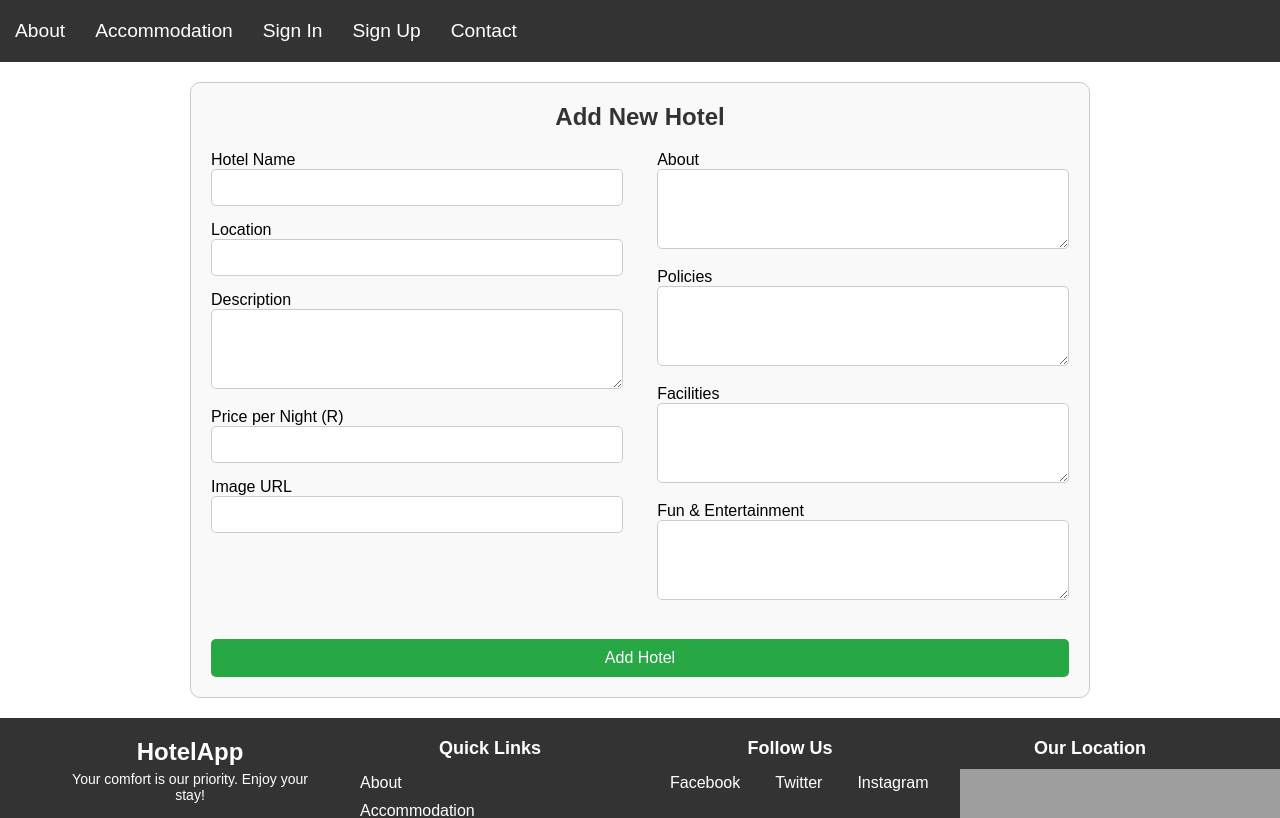
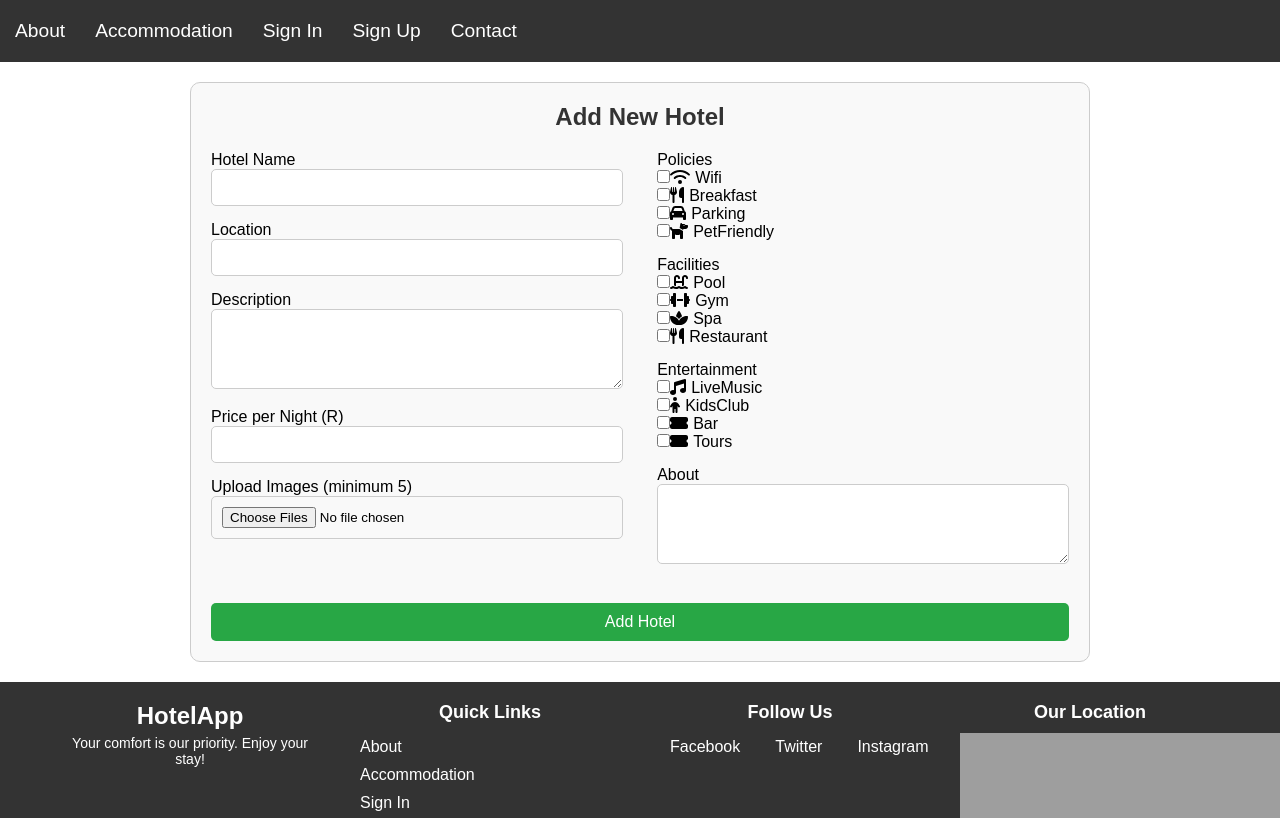
Before and after one commit to Nosihle-Mthembu/Firebase---Task-11, a React (Vite) app: page /Form in a window 1280 px wide. Shown: the top 818 px of the page. Built offline with nearby package versions, Linux system fonts and the light colour scheme; grey boxes are pictures that could not be loaded.

Commit message:
chore:added icons on the hotel addition

```diff
--- a/package.json
+++ b/package.json
@@ -13,6 +13,8 @@
     "@emotion/react": "^11.13.3",
     "@emotion/styled": "^11.13.0",
     "@fortawesome/fontawesome-free": "^6.6.0",
+    "@fortawesome/free-solid-svg-icons": "^6.6.0",
+    "@fortawesome/react-fontawesome": "^0.2.2",
     "@mui/material": "^6.1.4",
     "@mui/styled-engine-sc": "^6.1.4",
     "@reduxjs/toolkit": "^2.3.0",
--- a/src/components/AdminProfile.jsx
+++ b/src/components/AdminProfile.jsx
@@ -3,7 +3,6 @@ import { useNavigate } from 'react-router-dom';
 import { deleteHotel, updateHotel } from '../features/hotelSlice';
 import { useState } from 'react';
 import { IoAddCircleOutline, IoClose } from "react-icons/io5";
-import { MdOpacity } from 'react-icons/md';
 import { FiCamera } from 'react-icons/fi'; // New icon for image upload
 
 const AdminPage = () => {
@@ -89,13 +88,11 @@ const AdminPage = () => {
 
   const handleUpdateAdmin = () => {
     setIsEditingAdmin(false);
-    // Logic to update the admin details
     console.log('Admin details updated:', adminDetails);
   };
 
   const handleDeleteAdmin = () => {
     if (window.confirm('Are you sure you want to delete your account? This action is irreversible.')) {
-      // Logic to delete the admin account
       console.log('Admin account deleted');
       navigate('/');
     }
@@ -115,9 +112,9 @@ const AdminPage = () => {
                 alt="Profile of the admin"
                 className="rounded-full border-4 border-white"
                 style={{ borderRadius: "100%", width: '150px', height: '150px', cursor: 'pointer' }}
-                onClick={() => document.getElementById('image-upload').click()} // Trigger file input click
+                onClick={() => document.getElementById('image-upload').click()}
               />
-              <FiCamera style={styles.cameraIcon} /> {/* Camera icon for image upload */}
+              <FiCamera style={styles.cameraIcon} />
               <input
                 type="file"
                 id="image-upload"
@@ -269,7 +266,8 @@ const styles = {
   },
   content: {
     flexGrow: 1,
-    padding: '20px'
+    padding: '20px',
+    transition: 'margin-left 0.3s', // Smooth transition for content margin
   },
   header: {
     display: 'flex',
@@ -282,63 +280,43 @@ const styles = {
     fontWeight: 'bold'
   },
   sidebar: {
+    position: 'fixed',
+    top: 0,
+    left: 0,
     width: '250px',
-    position: 'fixed',
-    left: 0,
-    top: 0,
-    bottom: 0,
-    backgroundColor: '#f8f8f8',
-    padding: '20px',
-    overflowY: 'auto'
+    height: '100%',
+    backgroundColor: '#fff',
+    borderRight: '1px solid #ccc',
+    zIndex: 1000,
+    transition: 'transform 0.3s ease-in-out',
+    boxShadow: '2px 0 5px rgba(0,0,0,0.1)'
   },
   closeButton: {
     fontSize: '24px',
-    color: '#333',
+    background: 'none',
+    border: 'none',
     cursor: 'pointer',
-    marginBottom: '20px'
-  },
-  logoutButton: {
-    padding: '10px 20px',
-    backgroundColor: '#d9534f',
-    color: '#fff',
-    borderRadius: '4px',
-    cursor: 'pointer'
+    position: 'absolute',
+    top: '10px',
+    right: '10px'
   },
   accommodationCards: {
     display: 'grid',
-    gridTemplateColumns: 'repeat(3, 1fr)',
+    gridTemplateColumns: 'repeat(auto-fill, minmax(300px, 1fr))',
     gap: '20px'
   },
   accommodationCard: {
-    padding: '15px',
-    backgroundColor: '#fff',
+    padding: '20px',
+    border: '1px solid #ddd',
     borderRadius: '8px',
-    boxShadow: '0 4px 8px rgba(0, 0, 0, 0.1)',
-    transition: 'transform 0.4s ease-in-out',
-    '&:hover': {
-      transform: 'scale(1.05)'
-    }
+    boxShadow: '0 2px 8px rgba(0,0,0,0.1)',
+    textAlign: 'center'
   },
-  cameraIcon: {
-    position: 'absolute',
-    // bottom: 0,
-    right: 0,
-    fontSize: '24px',
-    color: '#fff',
-    backgroundColor: '#007bff',
-    borderRadius: '50%',
-    padding: '8px',
+  accommodationImage: {
+    width: '100%',
+    height: 'auto',
+    borderRadius: '8px',
     cursor: 'pointer'
-  },
-  imageUpload: {
-    display: 'none'
-  },
-  input: {
-    width: '100%',
-    padding: '8px',
-    marginBottom: '10px',
-    border: '1px solid #ddd',
-    borderRadius: '4px'
   },
   actions: {
     display: 'flex',
@@ -346,33 +324,73 @@ const styles = {
     marginTop: '10px'
   },
   saveButton: {
-    backgroundColor: '#5cb85c',
-    color: '#fff',
-    padding: '10px 20px',
-    borderRadius: '4px',
+    backgroundColor: '#4CAF50',
+    color: 'white',
+    padding: '10px 15px',
+    border: 'none',
+    borderRadius: '5px',
     cursor: 'pointer'
   },
   cancelButton: {
-    backgroundColor: '#f0ad4e',
-    color: '#fff',
-    padding: '10px 20px',
-    borderRadius: '4px',
+    backgroundColor: '#f44336',
+    color: 'white',
+    padding: '10px 15px',
+    border: 'none',
+    borderRadius: '5px',
+    cursor: 'pointer'
+  },
+  editButton: {
+    backgroundColor: '#2196F3',
+    color: 'white',
+    padding: '10px 15px',
+    border: 'none',
+    borderRadius: '5px',
     cursor: 'pointer'
   },
   deleteButton: {
-    backgroundColor: '#d9534f',
-    color: '#fff',
-    padding: '10px 20px',
-    borderRadius: '4px',
+    backgroundColor: '#f44336',
+    color: 'white',
+    padding: '10px 15px',
+    border: 'none',
+    borderRadius: '5px',
+    cursor: 'pointer'
+  },
+  logoutButton: {
+    backgroundColor: '#f44336',
+    color: 'white',
+    padding: '10px 15px',
+    border: 'none',
+    borderRadius: '5px',
     cursor: 'pointer'
   },
   addIcon: {
-    fontSize: '36px',
-    color: '#007bff',
+    position: 'fixed',
+    bottom: '20px',
+    right: '20px',
+    fontSize: '40px',
+    color: '#4CAF50',
+    cursor: 'pointer'
+  },
+  input: {
+    width: '100%',
+    padding: '10px',
+    margin: '5px 0',
+    border: '1px solid #ccc',
+    borderRadius: '4px'
+  },
+  imageUpload: {
+    display: 'none'
+  },
+  ProfileContainer: {
+    margin: '20px'
+  },
+  cameraIcon: {
+    position: 'absolute',
+    bottom: '5px',
+    right: '5px',
+    color: 'white',
     cursor: 'pointer',
-    position: 'absolute',
-    bottom: '20px',
-    right: '20px'
+    fontSize: '24px'
   }
 };
 
--- a/src/components/hotelAddition.jsx
+++ b/src/components/hotelAddition.jsx
@@ -1,7 +1,20 @@
 import React, { useState, useEffect } from 'react';
 import { useDispatch } from 'react-redux';
-import { addHotel, updateHotel } from '../features/hotelSlice'; // Adjust the import path as necessary
-import { useNavigate } from 'react-router-dom'; // Import useNavigate
+import { addHotel, updateHotel } from '../features/hotelSlice';
+import { useNavigate } from 'react-router-dom';
+import { FontAwesomeIcon } from '@fortawesome/react-fontawesome';
+import {
+    faWifi,
+    faUtensils,
+    faCar,
+    faDog,
+    faSwimmingPool,
+    faDumbbell,
+    faSpa,
+    faMusic,
+    faChild,
+    faTicketAlt,
+} from '@fortawesome/free-solid-svg-icons';
 
 const AddHotelForm = ({ hotelToEdit }) => {
     const [hotelData, setHotelData] = useState({
@@ -9,18 +22,32 @@ const AddHotelForm = ({ hotelToEdit }) => {
         location: '',
         description: '',
         price: '',
-        imageUrl: '',
+        imageUrl: [],
         about: '',
-        policies: '',
-        facilities: '',
-        entertainment: ''
+        policies: {
+            wifi: false,
+            breakfast: false,
+            parking: false,
+            petFriendly: false,
+        },
+        facilities: {
+            pool: false,
+            gym: false,
+            spa: false,
+            restaurant: false,
+        },
+        entertainment: {
+            liveMusic: false,
+            kidsClub: false,
+            bar: false,
+            tours: false,
+        }
     });
-    const [alertMessage, setAlertMessage] = useState(''); // State for handling the success alert
+    const [alertMessage, setAlertMessage] = useState('');
     const dispatch = useDispatch();
-    const navigate = useNavigate(); // Initialize useNavigate
+    const navigate = useNavigate();
 
     useEffect(() => {
-        // If there's hotel data passed as props, populate the form with it (for editing)
         if (hotelToEdit) {
             setHotelData(hotelToEdit);
         }
@@ -34,40 +61,75 @@ const AddHotelForm = ({ hotelToEdit }) => {
         });
     };
 
+    const handleImageChange = (e) => {
+        const files = Array.from(e.target.files);
+        const imageUrls = files.map(file => URL.createObjectURL(file));
+        setHotelData({
+            ...hotelData,
+            imageUrl: imageUrls
+        });
+    };
+
+    const handleCheckboxChange = (category, item) => {
+        setHotelData(prevState => ({
+            ...prevState,
+            [category]: {
+                ...prevState[category],
+                [item]: !prevState[category][item]
+            }
+        }));
+    };
+
     const handleSubmit = (e) => {
         e.preventDefault();
+        if (hotelData.imageUrl.length < 5) {
+            setAlertMessage('Please upload at least 5 images.');
+            return;
+        }
+
         if (hotelToEdit) {
-            // If editing, dispatch the updateHotel action
             dispatch(updateHotel(hotelData));
         } else {
-            // If adding a new hotel, dispatch the addHotel action
             dispatch(addHotel(hotelData));
             setAlertMessage('Hotel added successfully!');
-            console.log('Hotel added:', hotelData);
         }
-        // Reset the form fields after submission
+
         setHotelData({
             name: '',
             location: '',
             description: '',
             price: '',
-            imageUrl: '',
+            imageUrl: [],
             about: '',
-            policies: '',
-            facilities: '',
-            entertainment: ''
+            policies: {
+                wifi: false,
+                breakfast: false,
+                parking: false,
+                petFriendly: false,
+            },
+            facilities: {
+                pool: false,
+                gym: false,
+                spa: false,
+                restaurant: false,
+            },
+            entertainment: {
+                liveMusic: false,
+                kidsClub: false,
+                bar: false,
+                tours: false,
+            }
         });
 
         setTimeout(() => {
             setAlertMessage('');
-            navigate('/adminProfile'); // Navigate to the AdminProfile page after 3 seconds
-        }, 3000); // You can adjust the timeout duration as needed
+            navigate('/adminProfile');
+        }, 3000);
     };
 
     return (
         <div style={styles.container}>
             <h2 style={styles.title}>{hotelToEdit ? 'Edit Hotel' : 'Add New Hotel'}</h2>
-            {/* First column */}
             {alertMessage && <div style={styles.alertStyle}>{alertMessage}</div>}
             <form onSubmit={handleSubmit} style={styles.form}>
                 <div style={styles.column}>
@@ -119,58 +181,68 @@ const AddHotelForm = ({ hotelToEdit }) => {
                         />
                     </div>
                     <div style={styles.formGroup}>
-                        <label htmlFor="imageUrl">Image URL</label>
+                        <label htmlFor="imageUrl">Upload Images (minimum 5)</label>
                         <input
-                            type="text"
+                            type="file"
                             id="imageUrl"
                             name="imageUrl"
-                            value={hotelData.imageUrl}
-                            onChange={handleChange}
+                            onChange={handleImageChange}
                             style={styles.input}
+                            accept="image/*"
+                            multiple
+                            required
                         />
                     </div>
                 </div>
-                {/* Second column */}
                 <div style={styles.column}>
+                    <div style={styles.formGroup}>
+                        <label>Policies</label>
+                        {Object.keys(hotelData.policies).map((policy) => (
+                            <div key={policy}>
+                                <input
+                                    type="checkbox"
+                                    checked={hotelData.policies[policy]}
+                                    onChange={() => handleCheckboxChange('policies', policy)}
+                                />
+                                <FontAwesomeIcon icon={getPolicyIcon(policy)} style={styles.icon} />
+                                <label style={styles.checkboxLabel}>{policy.charAt(0).toUpperCase() + policy.slice(1)}</label>
+                            </div>
+                        ))}
+                    </div>
+                    <div style={styles.formGroup}>
+                        <label>Facilities</label>
+                        {Object.keys(hotelData.facilities).map((facility) => (
+                            <div key={facility}>
+                                <input
+                                    type="checkbox"
+                                    checked={hotelData.facilities[facility]}
+                                    onChange={() => handleCheckboxChange('facilities', facility)}
+                                />
+                                <FontAwesomeIcon icon={getFacilityIcon(facility)} style={styles.icon} />
+                                <label style={styles.checkboxLabel}>{facility.charAt(0).toUpperCase() + facility.slice(1)}</label>
+                            </div>
+                        ))}
+                    </div>
+                    <div style={styles.formGroup}>
+                        <label>Entertainment</label>
+                        {Object.keys(hotelData.entertainment).map((entertain) => (
+                            <div key={entertain}>
+                                <input
+                                    type="checkbox"
+                                    checked={hotelData.entertainment[entertain]}
+                                    onChange={() => handleCheckboxChange('entertainment', entertain)}
+                                />
+                                <FontAwesomeIcon icon={getEntertainmentIcon(entertain)} style={styles.icon} />
+                                <label style={styles.checkboxLabel}>{entertain.charAt(0).toUpperCase() + entertain.slice(1)}</label>
+                            </div>
+                        ))}
+                    </div>
                     <div style={styles.formGroup}>
                         <label htmlFor="about">About</label>
                         <textarea
                             id="about"
                             name="about"
                             value={hotelData.about}
-                            onChange={handleChange}
-                            style={styles.textarea}
-                            required
-                        />
-                    </div>
-                    <div style={styles.formGroup}>
-                        <label htmlFor="policies">Policies</label>
-                        <textarea
-                            id="policies"
-                            name="policies"
-                            value={hotelData.policies}
-                            onChange={handleChange}
-                            style={styles.textarea}
-                            required
-                        />
-                    </div>
-                    <div style={styles.formGroup}>
-                        <label htmlFor="facilities">Facilities</label>
-                        <textarea
-                            id="facilities"
-                            name="facilities"
-                            value={hotelData.facilities}
-                            onChange={handleChange}
-                            style={styles.textarea}
-                            required
-                        />
-                    </div>
-                    <div style={styles.formGroup}>
-                        <label htmlFor="entertainment">Fun & Entertainment</label>
-                        <textarea
-                            id="entertainment"
-                            name="entertainment"
-                            value={hotelData.entertainment}
                             onChange={handleChange}
                             style={styles.textarea}
                             required
@@ -185,11 +257,59 @@ const AddHotelForm = ({ hotelToEdit }) => {
     );
 };
 
+// Function to get the appropriate icon for policies
+const getPolicyIcon = (policy) => {
+    switch (policy) {
+        case 'wifi':
+            return faWifi;
+        case 'breakfast':
+            return faUtensils;
+        case 'parking':
+            return faCar;
+        case 'petFriendly':
+            return faDog;
+        default:
+            return null;
+    }
+};
+
+// Function to get the appropriate icon for facilities
+const getFacilityIcon = (facility) => {
+    switch (facility) {
+        case 'pool':
+            return faSwimmingPool;
+        case 'gym':
+            return faDumbbell;
+        case 'spa':
+            return faSpa;
+        case 'restaurant':
+            return faUtensils; // Can use the same icon for restaurant
+        default:
+            return null;
+    }
+};
+
+// Function to get the appropriate icon for entertainment
+const getEntertainmentIcon = (entertain) => {
+    switch (entertain) {
+        case 'liveMusic':
+            return faMusic;
+        case 'kidsClub':
+            return faChild;
+        case 'bar':
+            return faTicketAlt;
+        case 'tours':
+            return faTicketAlt; // Can use the same icon for tours
+        default:
+            return null;
+    }
+};
+
 // Inline CSS styles
 const styles = {
     container: {
         maxWidth: '900px',
-        margin: '20px auto', // Added margin for spacing above and below the form
+        margin: '20px auto',
         padding: '20px',
         border: '1px solid #ccc',
         borderRadius: '10px',
@@ -248,6 +368,9 @@ const styles = {
         flex: '0 0 100%',
         marginTop: '20px',
     },
+    checkboxLabel: {
+        marginLeft: '5px',
+    },
 };
 
 export default AddHotelForm;
```
Also changed, not shown: src/components/HotelForm.jsx (+152 -152 lines), src/main.jsx (+0 -7 lines), 1 other file (tests, documents, lock files or other folders).
